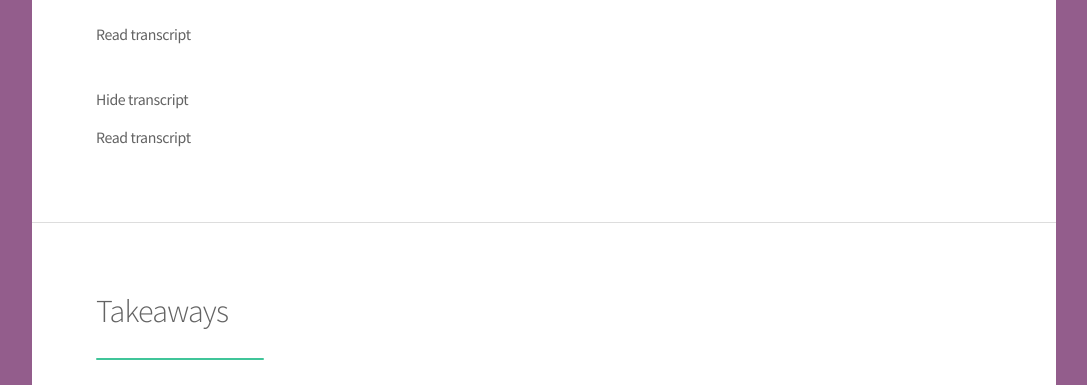
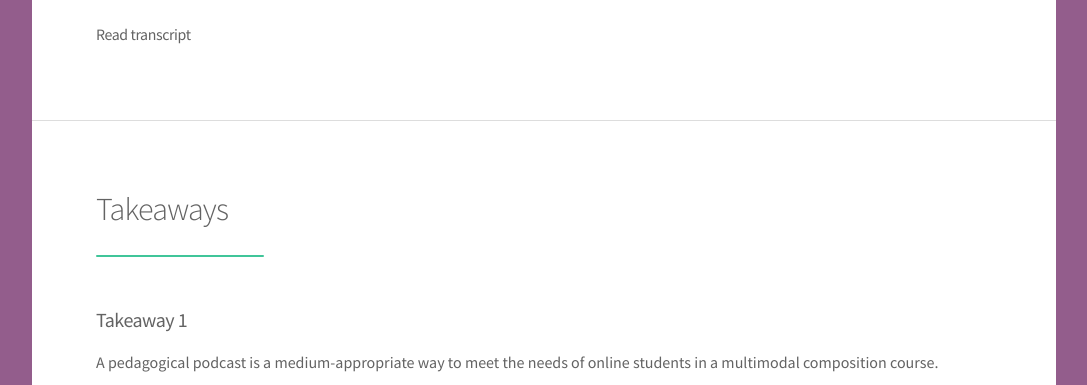
Before and after one commit to collinbjork/collinbjork.github.io, a plain HTML site: page index.html in a window 1280 px wide. Shown: the part 3389-3774 px from the top of the page, without its empty margins (96-1183 px from the left). Drawn offline with Linux system fonts and the light colour scheme.

Commit message:
Update index.html
6

```diff
--- a/index.html
+++ b/index.html
@@ -121,9 +121,6 @@
 </div>
 <label for="ch"><h4><strong>Read transcript</strong></h4></label>
 
-	<br><label for="ch"><h4><strong>Hide transcript</strong></h4></label>
-</div>
-<label for="ch"><h4><strong>Read transcript</strong></h4></label>
 
 	<br>
         </section>
```
